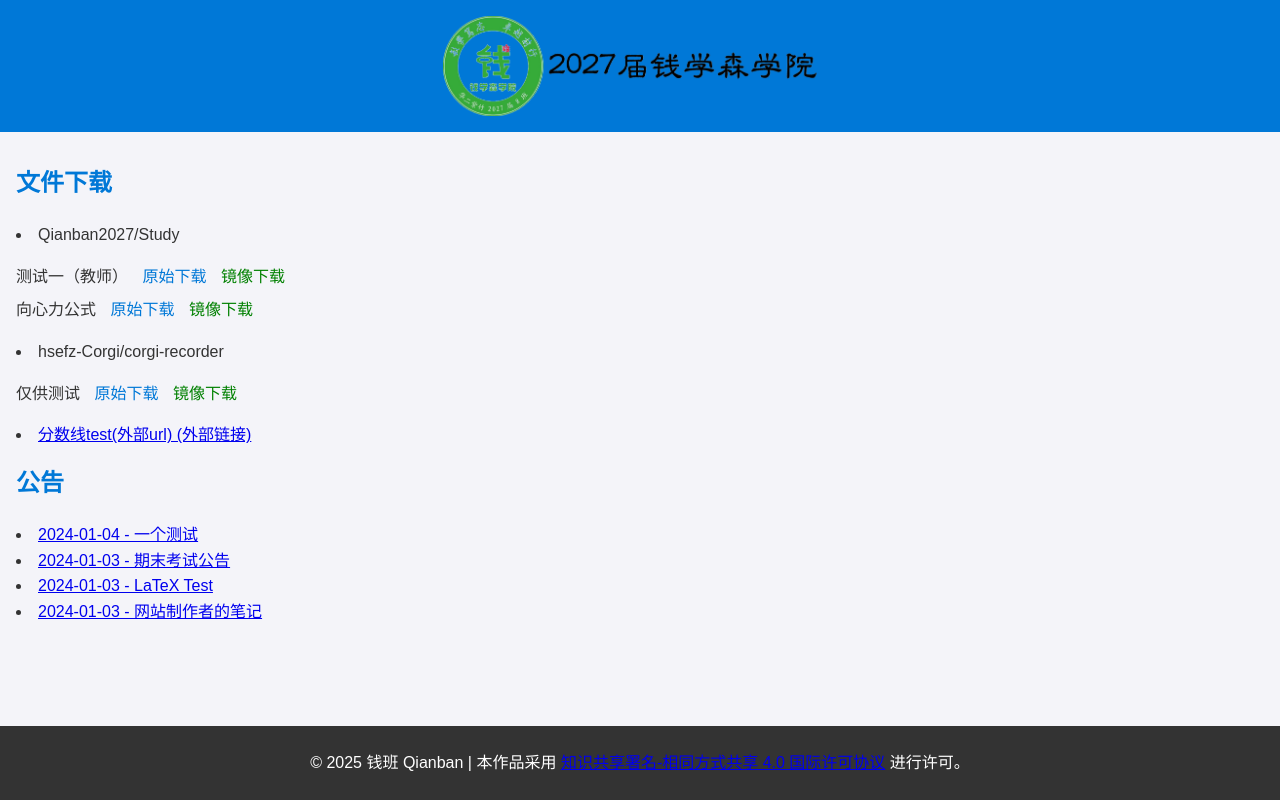
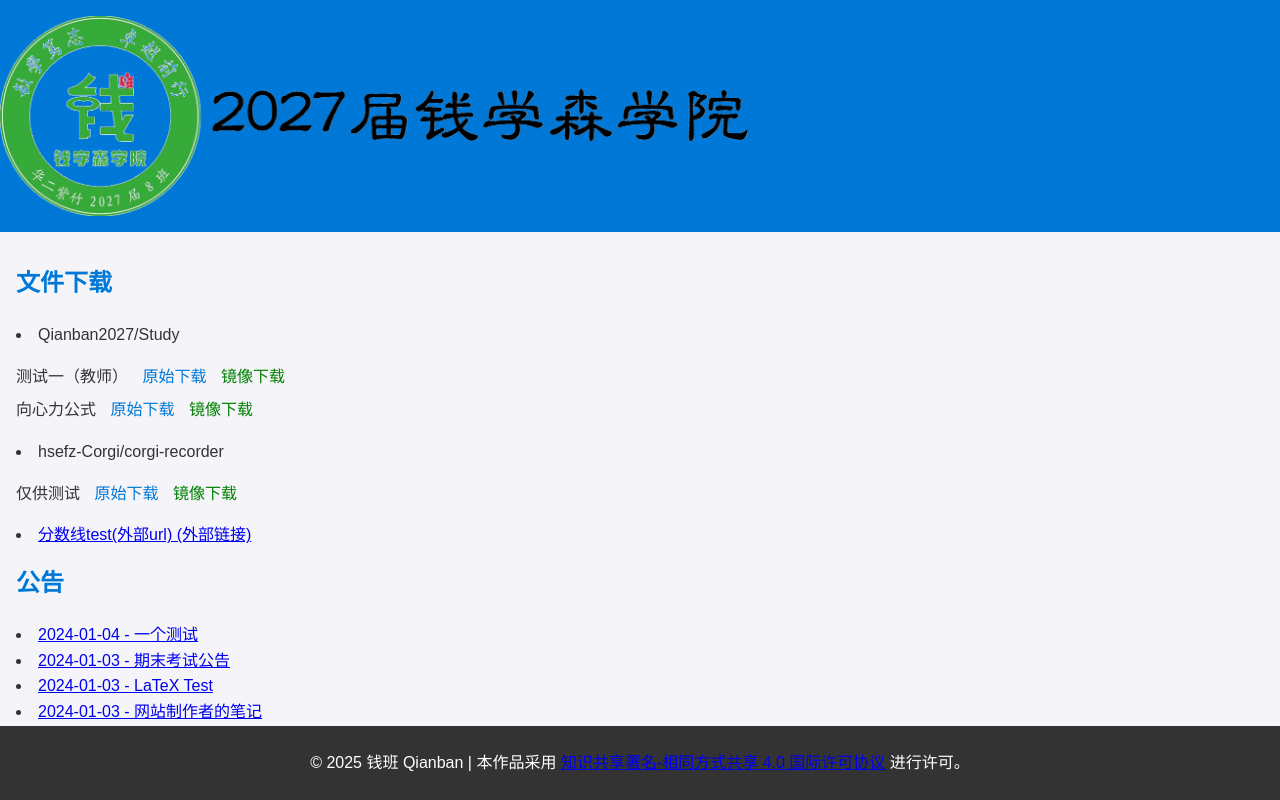
Before and after one commit to QB2027/QB2027.github.io, a plain HTML site: page index.html in a window 1280 px wide. Drawn offline with Linux system fonts and the light colour scheme.

Commit message:
修改logo高度，logo靠左

```diff
--- a/static/css/style.css
+++ b/static/css/style.css
@@ -18,13 +18,13 @@ body {
 
   header .logo {
     display: flex;
-    justify-content: center;
+    justify-content: left;
     align-items: center;
     gap: 1rem;
   }
 
   header .logo img {
-    height: 100px;
+    height: 200px;
   }
 
   header h1 {
```
